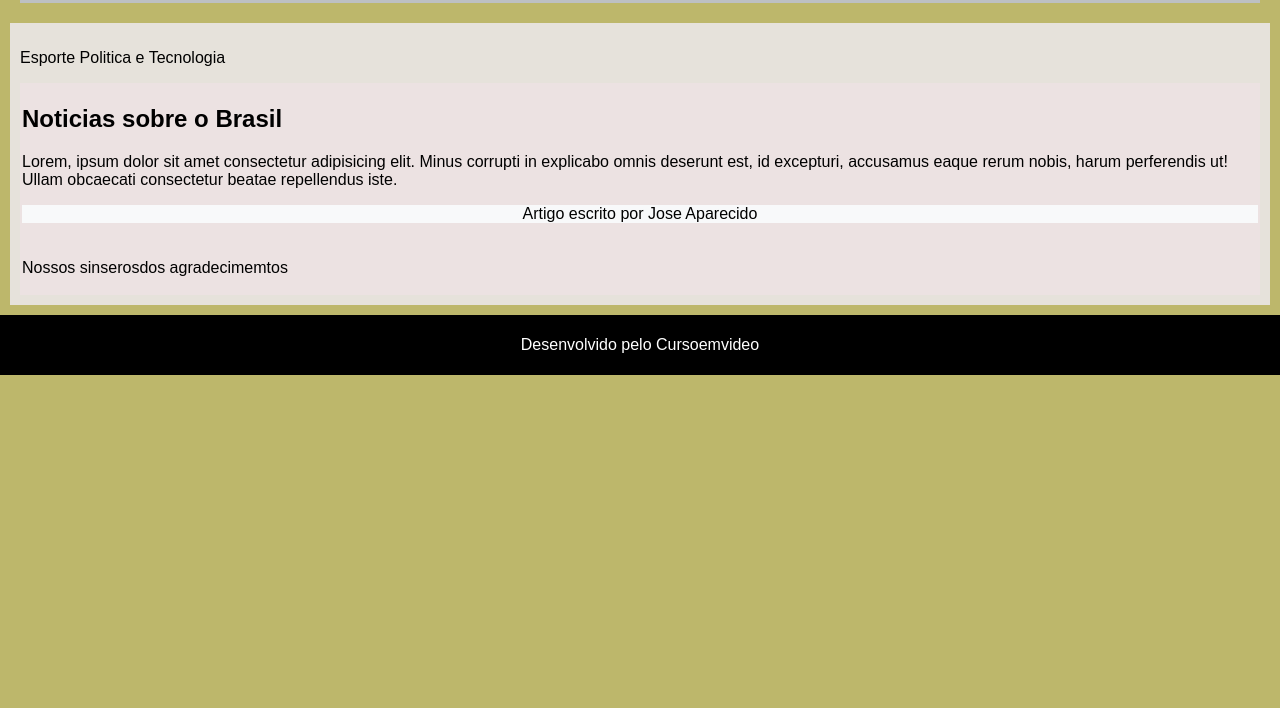
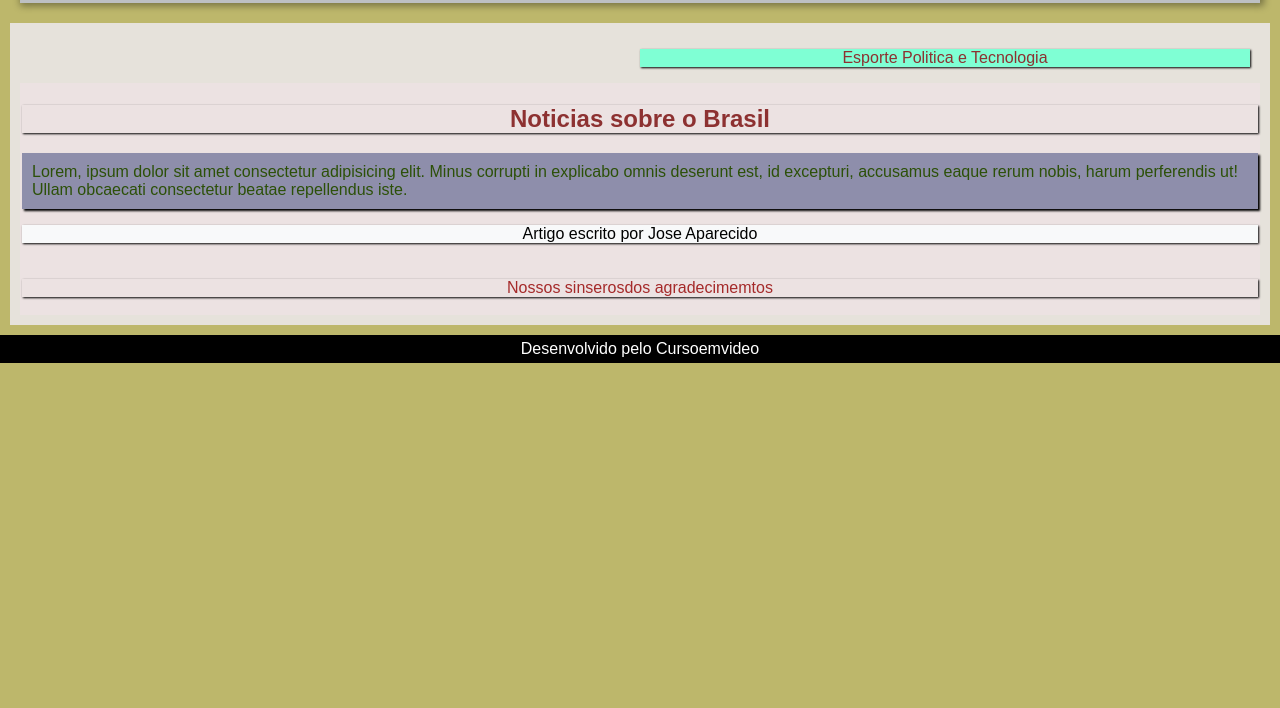
Before and after one commit to josesantos767/html-css, a plain HTML site: page exersicios/ex0020/caixa02.html in a window 1280 px wide. Shown: the part 92-800 px from the top of the page. Drawn offline with Linux system fonts and the light colour scheme.

Commit message:
fazendo mais um post

```diff
--- a/exersicios/ex0020/caixa02.html
+++ b/exersicios/ex0020/caixa02.html
@@ -24,13 +24,13 @@
         <section id="noticias">
             <article>
                 <h2>Noticias sobre o Brasil</h2>
-                <p>Lorem, ipsum dolor sit amet consectetur adipisicing elit. Minus corrupti in explicabo omnis deserunt est, id excepturi, accusamus eaque rerum nobis, harum perferendis ut! Ullam obcaecati consectetur beatae repellendus iste.</p>
+                <p class="politica">Lorem, ipsum dolor sit amet consectetur adipisicing elit. Minus corrupti in explicabo omnis deserunt est, id excepturi, accusamus eaque rerum nobis, harum perferendis ut! Ullam obcaecati consectetur beatae repellendus iste.</p>
                 <aside>
                     <P>Artigo escrito por Jose Aparecido</P>
                 </aside>
             </article>
             <article>
-                <p>Nossos sinserosdos agradecimemtos</p>
+                <p class="nossos">Nossos sinserosdos agradecimemtos</p>
             </article>
 
         </section>
--- a/exersicios/ex0020/style.css
+++ b/exersicios/ex0020/style.css
@@ -16,10 +16,31 @@ header > h1 {
     color: brown;
     margin: 5px 250px 5px 250px;
 }
+#assuntos {
+    background-color: aquamarine;
+    color: #8d3131;
+    text-align: center;
+    margin: 0px 10px 0px 620px;
+}
+p {
+    box-shadow: 1px 1px 2px black;
+}
+h2 {
+    color: #8d3131;
+    text-align: center;
+    box-shadow: 1px 1px 2px black;
+}
+.politica {
+    background-color: rgb(142, 142, 171);
+    color: rgb(44, 80, 8);
+    padding: 10px;
+    box-shadow: 2px 2px 2px black;
+}
 nav {
     background-color: rgb(189, 192, 195);
     padding: 5px;
     text-align: center;
+    box-shadow: 2px 1px 7px 2px rgba(0, 0, 0, 0.372);
 }
 nav > a {
     text-decoration: none;
@@ -45,6 +66,10 @@ article > aside {
     background-color: rgb(248, 249, 250);
     text-align: center;
 }
+.nossos {
+    text-align: center;
+    color: brown;
+}
 footer {
     background-color: black;
     color: #ffffff;
@@ -52,3 +77,6 @@ footer {
     padding: 5px;
     margin: 0;
 }
+footer > p {
+    margin: 0px;
+}
```
